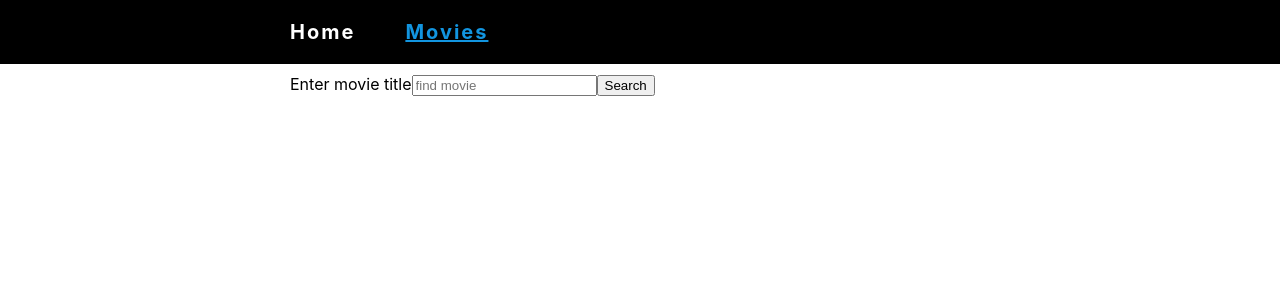
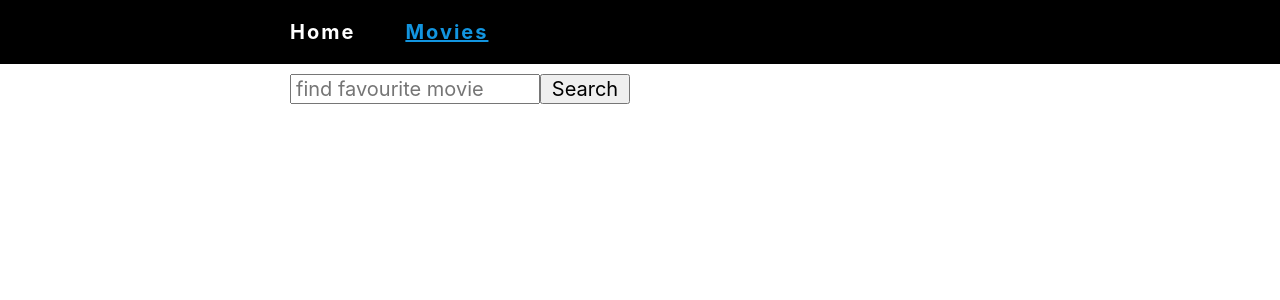
Before and after one commit to aleksandr-krivoruchko/goit-react-hw-05-movies, a React (Create React App) app: page /movies in a window 1280 px wide. Shown: the top 300 px of the page. Built offline with nearby package versions, Linux system fonts and the light colour scheme.

Commit message:
moved cast & reviews to pages

```diff
--- a/src/components/App.jsx
+++ b/src/components/App.jsx
@@ -4,10 +4,10 @@ import { Routes, Route } from 'react-router-dom';
 import HomePage from '../pages/HomePage';
 import MoviesPage from '../pages/MoviesPage';
 import MovieDetailsPage from '../pages/MovieDetailsPage';
-import Cast from './Cast';
-import Reviews from './Reviews';
+import Cast from '../pages/Cast';
+import Reviews from '../pages/Reviews';
+import { NotFoundPage } from '../pages/NotFoundPage';
 
-import { NotFoundPage } from '../pages/NotFoundPage';
 import { Layout } from './Layout';
 
 // const HomePage = lazy(() => import('../pages/HomePage'));
--- a/src/components/Layout.jsx
+++ b/src/components/Layout.jsx
@@ -1,5 +1,5 @@
 import { Outlet } from 'react-router-dom';
-import { Navigation } from './Navigation/Navigation';
+import { Navigation } from './Navigation';
 
 export function Layout() {
   return (
--- a/src/components/Navigation/Navigation.jsx
+++ b/src/components/Navigation.jsx
@@ -1,5 +1,4 @@
 import { NavLink } from 'react-router-dom';
-// import css from './Navigation.module.css';
 
 export function Navigation() {
   return (
--- a/src/index.css
+++ b/src/index.css
@@ -72,7 +72,6 @@ p {
   margin-bottom: 10px;
 }
 .go-back {
-  display: inline-flex;
   font-size: 16px;
   padding-top: 5px;
   padding-bottom: 5px;
@@ -81,9 +80,9 @@ p {
   color: #fff;
   background-color: rgb(18, 149, 224);
   border-radius: 5px;
-  margin-bottom: 10px;
-  text-decoration-line: none;
   cursor: pointer;
+  border: transparent;
+  outline: none;
 }
 .cast {
   display: grid;
@@ -100,3 +99,46 @@ p {
 .cast li {
   list-style: none;
 }
+.input {
+  display: inline-block;
+  width: 250px;
+  font: inherit;
+  font-size: 20px;
+  outline: none;
+  padding-left: 4px;
+  padding-right: 4px;
+}
+.submit-btn {
+  display: inline-block;
+  font: inherit;
+  font-size: 20px;
+  width: 90px;
+  cursor: pointer;
+  outline: none;
+}
+/* export const SearchFormBtn = styled.button`
+  display: inline-block;
+  width: 48px;
+  height: 48px;
+  border: 0;
+  opacity: 0.6;
+  transition: opacity 250ms cubic-bezier(0.4, 0, 0.2, 1);
+  cursor: pointer;
+  outline: none;
+  &:hover {
+    opacity: 1;
+  }
+ */
+
+/* display: inline-block;
+  width: 100%;
+  font: inherit;
+  font-size: 20px;
+  border: none;
+  outline: none;
+  padding-left: 4px;
+  padding-right: 4px;
+  &::placeholder {
+    font: inherit;
+    font-size: 18px;
+  } */
--- a/src/pages/MovieDetailsPage.jsx
+++ b/src/pages/MovieDetailsPage.jsx
@@ -1,4 +1,4 @@
-import { Link, NavLink, useParams, useMatch, Outlet } from 'react-router-dom';
+import { NavLink, useParams, Outlet, useNavigate } from 'react-router-dom';
 import { useState, useEffect } from 'react';
 
 import * as moviesAPI from '../services/moviesAPI';
@@ -8,8 +8,9 @@ const BASE_URL_IMG = 'https://image.tmdb.org/t/p/w300';
 export default function MovieDetailsPage() {
   const { movieId } = useParams();
   const [movie, setMovie] = useState(null);
-  const q = useMatch('');
-  console.log(q);
+  const navigate = useNavigate();
+
+  const goBack = () => navigate(-1);
 
   useEffect(() => {
     moviesAPI.movieDetails(movieId).then(response => setMovie(response.data));
@@ -48,9 +49,9 @@ export default function MovieDetailsPage() {
         </div>
         <hr />
         <Outlet />
-        <Link to="/" className="go-back">
+        <button type="button" className="go-back" onClick={goBack}>
           Go back
-        </Link>
+        </button>
       </div>
     )
   );
--- a/src/pages/MoviesPage.jsx
+++ b/src/pages/MoviesPage.jsx
@@ -1,10 +1,13 @@
-import { NavLink } from 'react-router-dom';
-import { useState, useEffect } from 'react';
+import { NavLink, useSearchParams } from 'react-router-dom';
+import { useState } from 'react';
 import * as moviesAPI from '../services/moviesAPI';
 
 export default function MoviesPage() {
   const [movies, setmovies] = useState([]);
-  const [searchQuery, setSearchQuery] = useState(null);
+  //   const [searchQuery, setSearchQuery] = useState(null);
+  const [searchParams, setSearchParams] = useSearchParams();
+
+  const searchQuery = searchParams.get('query') || '';
 
   const handleFormSubmit = e => {
     e.preventDefault();
@@ -17,34 +20,41 @@ export default function MoviesPage() {
       .then(response => setmovies(response.data.results));
   };
 
+  //   function handleChange(e) {
+  //     const { value } = e.currentTarget;
+
+  //     setSearchQuery(value.toLowerCase());
+  //   }
   function handleChange(e) {
     const { value } = e.currentTarget;
 
-    setSearchQuery(value.toLowerCase());
+    setSearchParams({ query: value });
   }
 
   return (
     <>
       <form onSubmit={handleFormSubmit}>
-        <label>
-          Enter movie title
         <input
+          className="input"
           value={searchQuery}
           onChange={handleChange}
-            class="input"
-            type="text"
+          type="search"
+          name="search"
           autocomplete="off"
           autofocus
-            placeholder="find movie"
+          placeholder="find favourite movie"
         ></input>
-        </label>
-        <button type="submit">Search</button>
+        <button type="submit" className="submit-btn">
+          Search
+        </button>
       </form>
       <ul>
         {movies &&
-          movies.map(({ id, original_title }) => (
+          movies.map(({ id, original_title, release_date }) => (
             <li key={id}>
-              <NavLink to={`${id}`}>{original_title}</NavLink>
+              <NavLink to={`${id}`}>
+                {`${original_title} (${release_date.slice(0, 4)})`}
+              </NavLink>
             </li>
           ))}
       </ul>
```
Also changed, not shown: src/pages/Cast.jsx (renamed from src/components/Cast.jsx), src/pages/Reviews.jsx (renamed from src/components/Reviews.jsx). Lines whose indentation alone changed are shown as unchanged.
